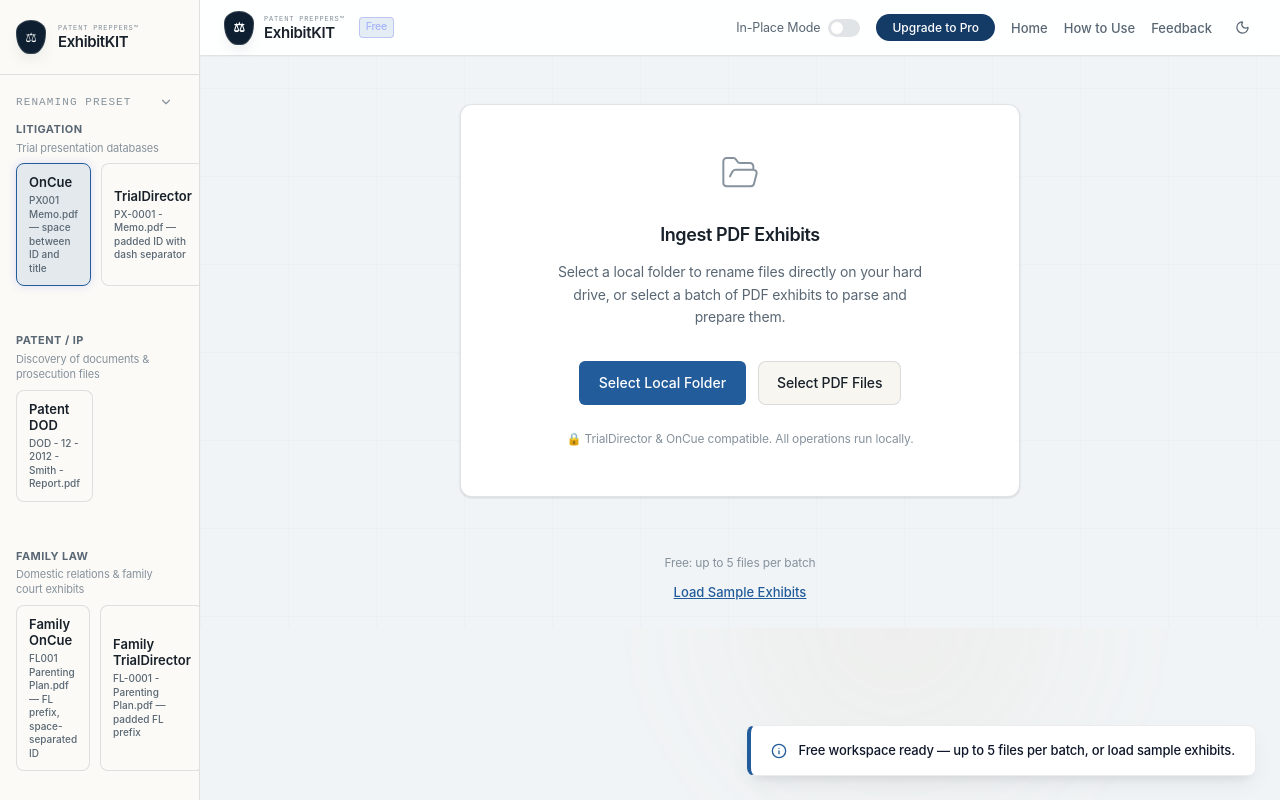
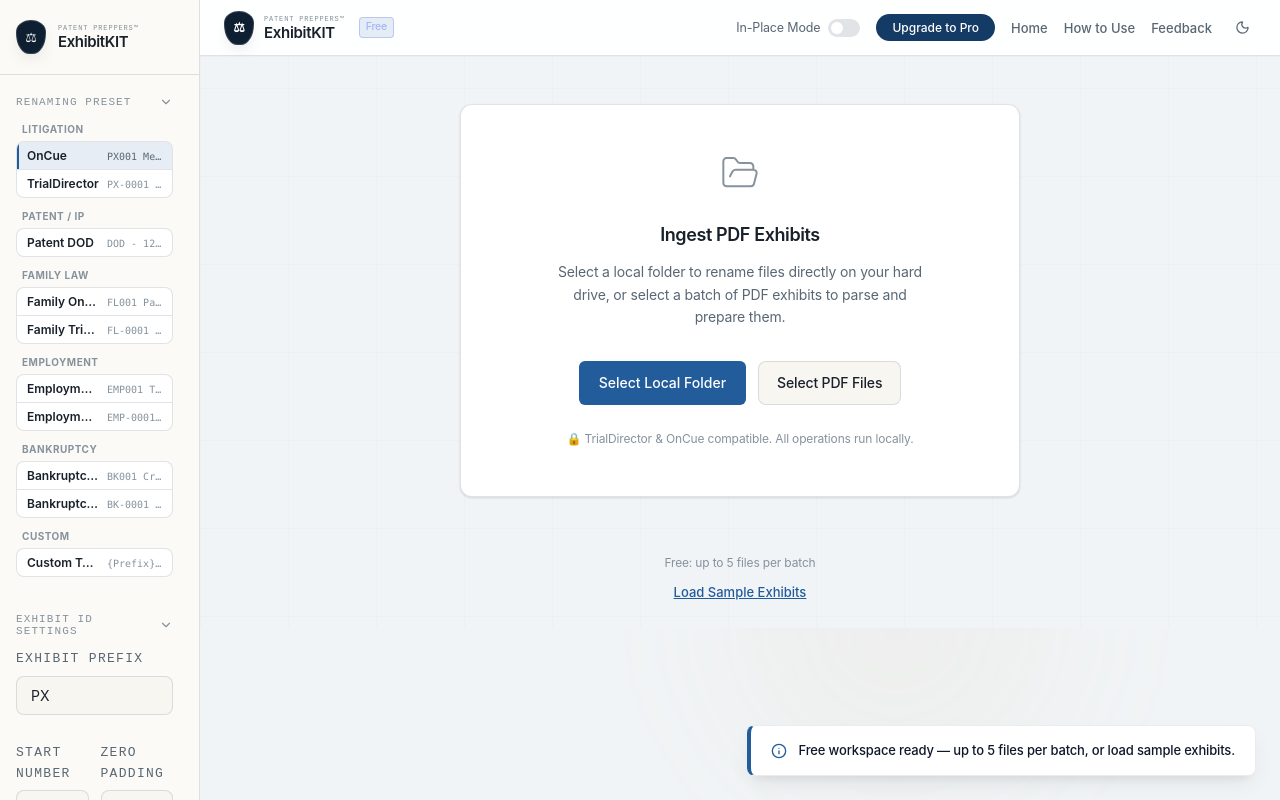
Before and after one commit to mpinkney2/exhibitkit, a React (Vite) app: page / in a window 1280 px wide. Both pictures are taken after a click on the button "Start free". Built offline with nearby package versions, Linux system fonts and the light colour scheme.

Commit message:
Compact Renaming Preset sidebar into a scannable list.
Replace stacked preset cards with dense list rows showing the preset name and filename example so practice-area options fit in less space for quick reference.

Co-authored-by: mpinkney2 <mpinkney2@users.noreply.github.com>

```diff
--- a/src/components/Sidebar.jsx
+++ b/src/components/Sidebar.jsx
@@ -276,31 +276,37 @@ export default function Sidebar({
             open={sectionsOpen.preset}
             onToggle={toggleSection}
           >
+            <div className="preset-list" role="listbox" aria-label="Renaming presets">
               {PRACTICE_AREAS.map((area) => (
-              <div key={area.id} className="preset-practice-area">
-                <div className="preset-practice-header">
-                  <span className="preset-practice-label">{area.label}</span>
-                  <span className="preset-practice-desc">{area.description}</span>
+                <div key={area.id} className="preset-list-group">
+                  <div className="preset-list-group-label" title={area.description}>
+                    {area.label}
                   </div>
-                <div className="preset-selector preset-selector-stacked">
+                  <ul className="preset-list-items">
                     {area.presets.map((presetOption) => {
                       const isActive = preset === presetOption.id;
                       return (
+                        <li key={presetOption.id}>
                           <button
-                        key={presetOption.id}
                             type="button"
-                        className={`preset-card ${isActive ? 'active' : ''}`}
+                            role="option"
+                            className={`preset-list-item ${isActive ? 'active' : ''}`}
                             onClick={() => setPreset(presetOption.id)}
-                        aria-pressed={isActive}
+                            aria-selected={isActive}
+                            title={presetOption.description}
                           >
-                        <span className="preset-card-title">{presetOption.label}</span>
-                        <span className="preset-card-desc">{presetOption.description}</span>
+                            <span className="preset-list-item-label">{presetOption.label}</span>
+                            <span className="preset-list-item-example">
+                              {presetOption.example || presetOption.description}
+                            </span>
                           </button>
+                        </li>
                       );
                     })}
-                </div>
+                  </ul>
                 </div>
               ))}
+            </div>
           </CollapsibleSection>
 
           <CollapsibleSection
--- a/src/index.css
+++ b/src/index.css
@@ -436,87 +436,87 @@ input[type="text"]:disabled, input[type="number"]:disabled, select:disabled {
   cursor: not-allowed;
 }
 
-.preset-selector-stacked {
-  grid-template-columns: 1fr;
-  gap: 8px;
-  margin-bottom: 0;
-}
-
-.preset-practice-area {
-  margin-bottom: 14px;
-}
-
-.preset-practice-area:last-child {
-  margin-bottom: 0;
-}
-
-.preset-practice-header {
+/* Compact renaming-preset list (quick reference, space-efficient) */
+.preset-list {
   display: flex;
   flex-direction: column;
-  gap: 2px;
-  margin-bottom: 8px;
-}
-
-.preset-practice-label {
-  font-size: 11px;
+  gap: 10px;
+}
+
+.preset-list-group {
+  min-width: 0;
+}
+
+.preset-list-group-label {
+  font-size: 10px;
   font-weight: 700;
-  letter-spacing: 0.04em;
+  letter-spacing: 0.05em;
   text-transform: uppercase;
-  color: var(--text-secondary);
-}
-
-.preset-practice-desc {
-  font-size: 11px;
   color: var(--text-muted);
-  line-height: 1.35;
-}
-
-/* Radio Cards & Toggles */
-.preset-selector {
-  display: grid;
-  grid-template-columns: repeat(3, 1fr);
-  gap: 10px;
-  margin-bottom: 20px;
-}
-
-.preset-card {
-  position: relative;
-  background: var(--bg-preset-card);
+  padding: 0 6px 4px;
+}
+
+.preset-list-items {
+  list-style: none;
+  margin: 0;
+  padding: 0;
   border: 1px solid var(--border-color);
   border-radius: 8px;
-  padding: 10px 12px;
+  overflow: hidden;
+  background: var(--bg-secondary);
+}
+
+.preset-list-items li + li {
+  border-top: 1px solid var(--border-color);
+}
+
+.preset-list-item {
+  display: grid;
+  grid-template-columns: minmax(72px, 0.38fr) minmax(0, 1fr);
+  align-items: baseline;
+  gap: 8px;
+  width: 100%;
+  padding: 6px 8px;
+  margin: 0;
+  border: none;
+  border-radius: 0;
+  border-left: 2px solid transparent;
+  background: transparent;
   text-align: left;
   cursor: pointer;
-  transition: all var(--transition-fast);
-  display: flex;
-  flex-direction: column;
-  align-items: flex-start;
-  gap: 4px;
-  width: 100%;
-}
-
-.preset-card:hover {
+  transition: background var(--transition-fast), border-color var(--transition-fast);
+}
+
+.preset-list-item:hover {
   background: var(--bg-preset-card-hover);
-  border-color: var(--border-color-glow);
-}
-
-.preset-card.active {
+}
+
+.preset-list-item.active {
   background: var(--accent-primary-glow);
-  border-color: var(--accent-primary);
-  box-shadow: 0 0 10px rgba(99, 102, 241, 0.2);
-}
-
-.preset-card-title {
-  font-size: 13px;
+  border-left-color: var(--accent-primary);
+}
+
+.preset-list-item-label {
+  font-size: 12px;
   font-weight: 600;
   color: var(--text-primary);
-}
-
-.preset-card-desc {
+  white-space: nowrap;
+  overflow: hidden;
+  text-overflow: ellipsis;
+}
+
+.preset-list-item-example {
   font-size: 10px;
+  color: var(--text-muted);
+  font-family: ui-monospace, SFMono-Regular, Menlo, Monaco, Consolas, monospace;
+  white-space: nowrap;
+  overflow: hidden;
+  text-overflow: ellipsis;
+  line-height: 1.3;
+}
+
+.preset-list-item.active .preset-list-item-example {
   color: var(--text-secondary);
-  text-align: left;
-  line-height: 1.35;
 }
 
 /* Checkbox Switch Toggle */
```
Lines whose indentation alone changed are shown as unchanged.
